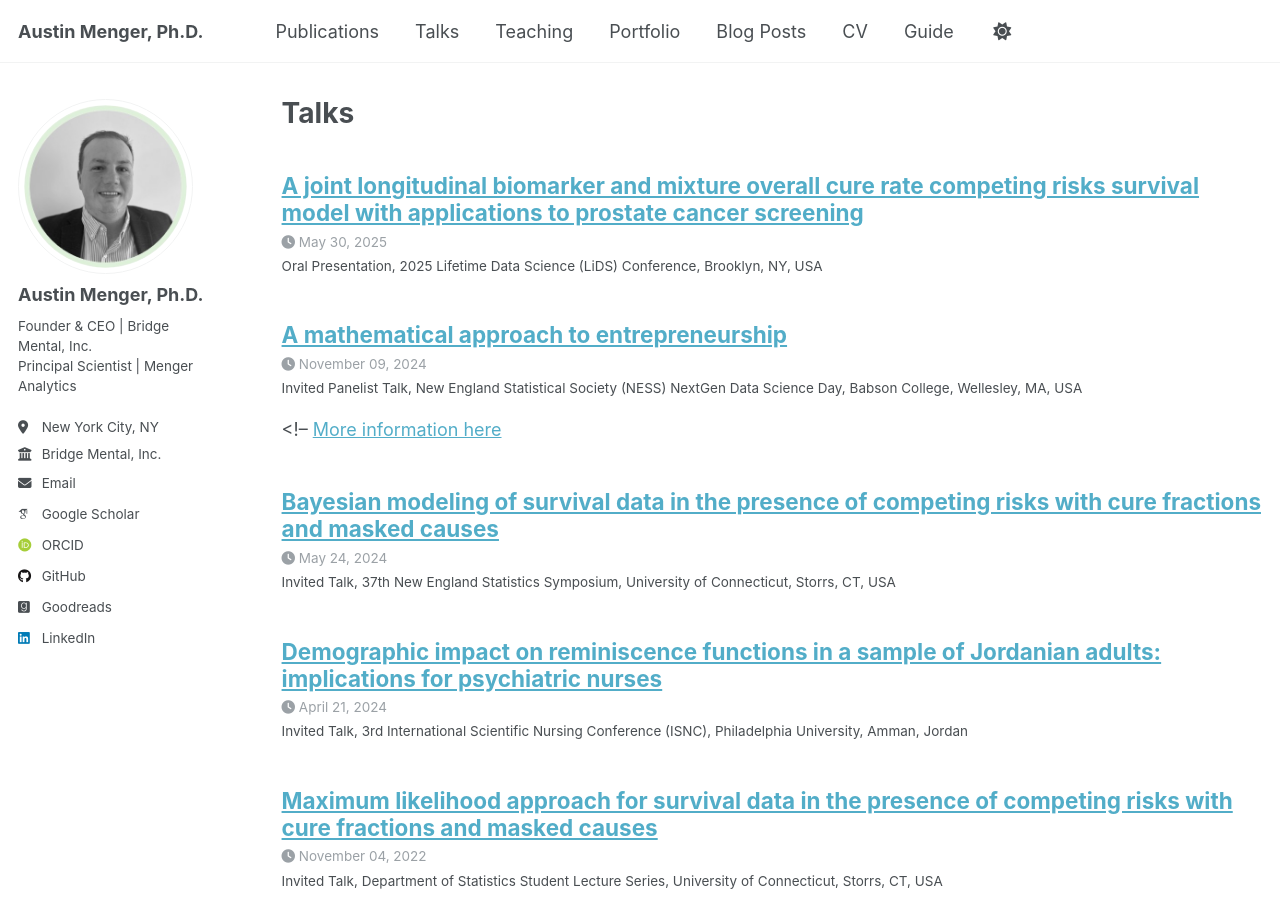
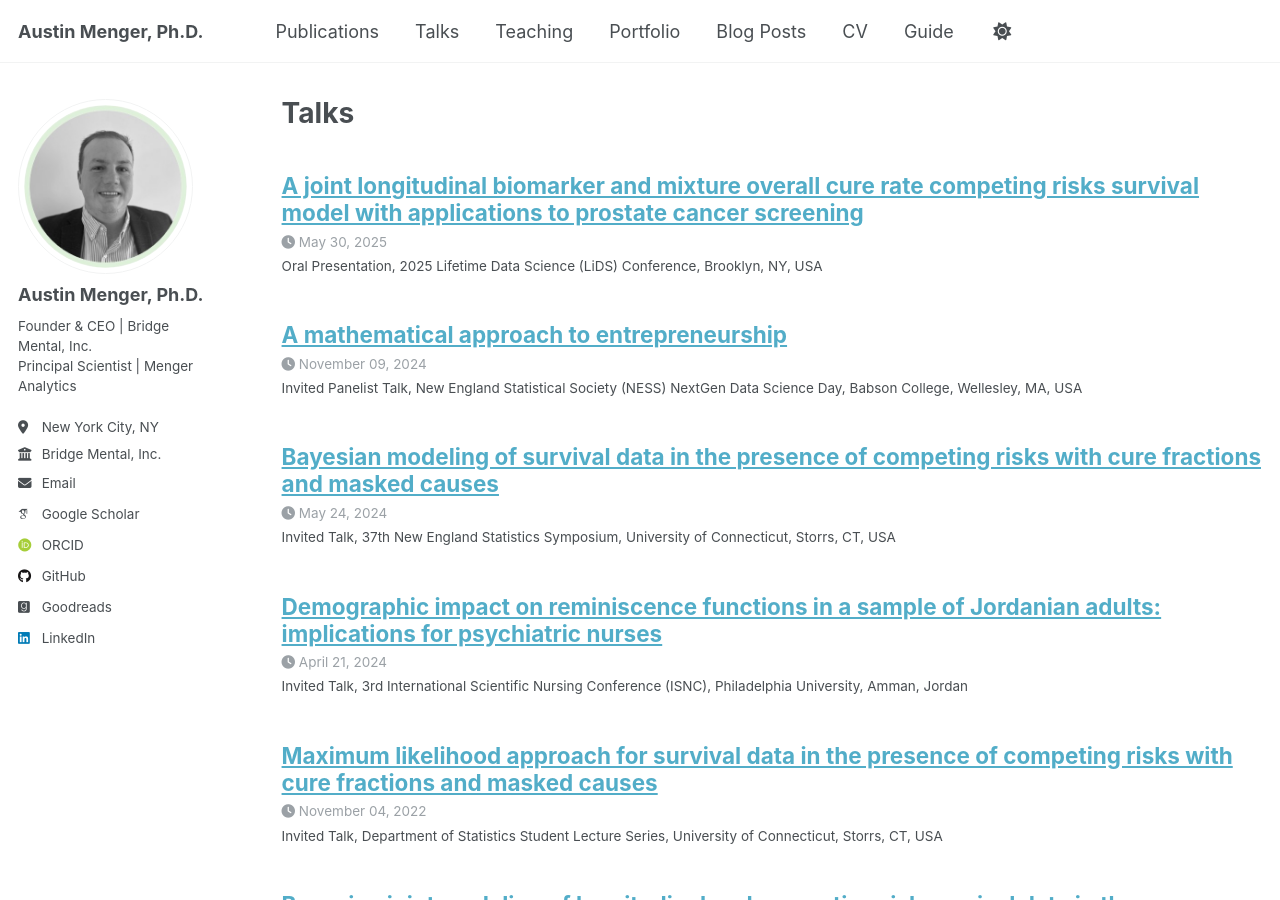
Before and after one commit to austinmenger/austinmenger.github.io, a Jekyll site: the page built from _pages/talks.html, in a window 1280 px wide and 900 px high. Built offline with Jekyll 4.4.1, drawn with Linux system fonts in a browser that asks for light colours; some web fonts are replaced; part of the change alters nothing that is shown.

```diff
--- a/_talks/2024-11-09-DSD2024-talk.md
+++ b/_talks/2024-11-09-DSD2024-talk.md
@@ -8,6 +8,4 @@ date: 2024-11-09
 location: "Wellesley, MA, USA"
 ---
 
-<!-- [More information here](http://example2.com)
-
-This is a description of your talk, which is a markdown files that can be all markdown-ified like any other post. Yay markdown! -->
+<!-- This is a description of your talk, which is a markdown files that can be all markdown-ified like any other post. Yay markdown! -->
```
